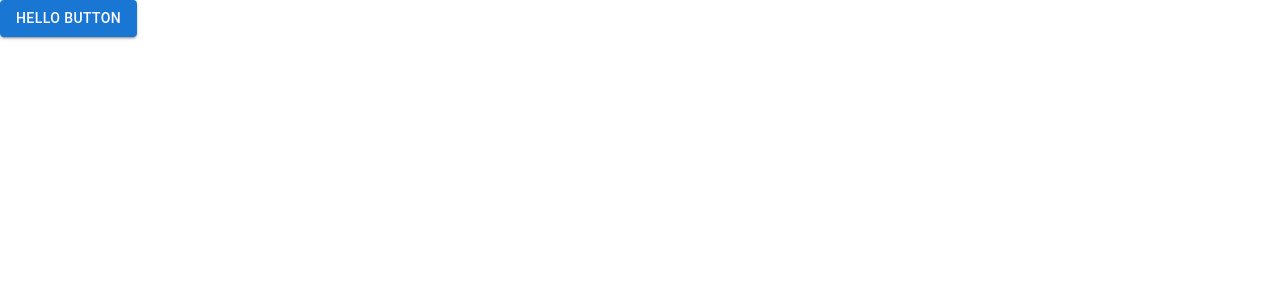
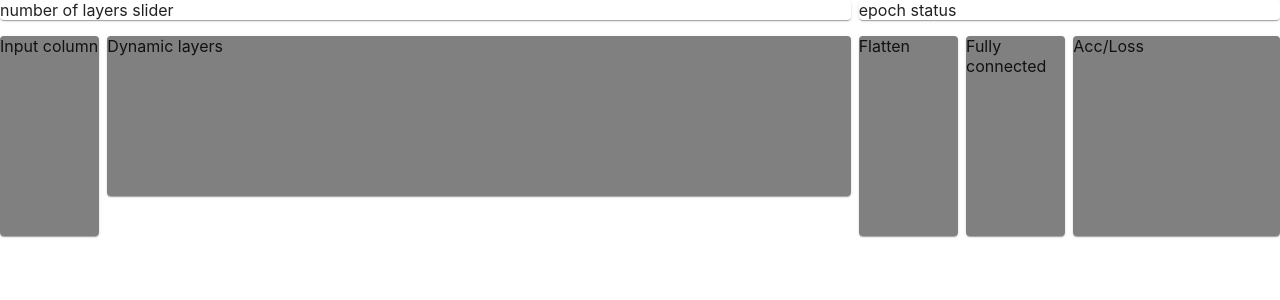
Before and after one commit to Wklej/CNNSIM, a React (Create React App) app: page / in a window 1280 px wide. Shown: the top 300 px of the page. Built offline with nearby package versions, Linux system fonts and the light colour scheme.

Commit message:
simple grid 001

```diff
--- a/src/App.js
+++ b/src/App.js
@@ -1,10 +1,51 @@
-import Button from '@mui/material/Button';
+import { Paper } from '@mui/material';
+import Grid from '@mui/material/Grid';
 
 function App() {
+
+  const columnStyle = {
+    height: "500%",
+    backgroundColor: "#808080"
+  }
+
+  const columnStyleParams = {
+    height: "400%",
+    backgroundColor: "#808080"
+  }
+
   return (
-    <Button variant="contained" color="primary">
-      Hello button
-    </Button>
+      <Grid container columnSpacing={1} rowSpacing={2}>
+        {/* Top bar */}
+        <Grid item xs={8}>
+          <Paper>number of layers slider</Paper>
+        </Grid>
+        <Grid item xs={4}>
+          <Paper>epoch status</Paper>
+        </Grid>
+
+        {/* Mid */}
+        <Grid item xs={1}>
+          <Paper style={columnStyle}>Input column</Paper>
+        </Grid>
+
+        {/* Dynamic layers */}
+        <Grid item xs={7}>
+          <Paper style={columnStyleParams}>Dynamic layers</Paper>
+        </Grid>
+
+        {/* End */}
+        <Grid item xs={1}>
+          <Paper style={columnStyle}>Flatten</Paper>
+        </Grid>
+        <Grid item xs={1}>
+          <Paper style={columnStyle}>Fully connected</Paper>
+        </Grid>
+        <Grid item xs={2}>
+          <Paper style={columnStyle}>Acc/Loss</Paper>
+        </Grid>
+
+      </Grid>
+
   );
 }
 
```
